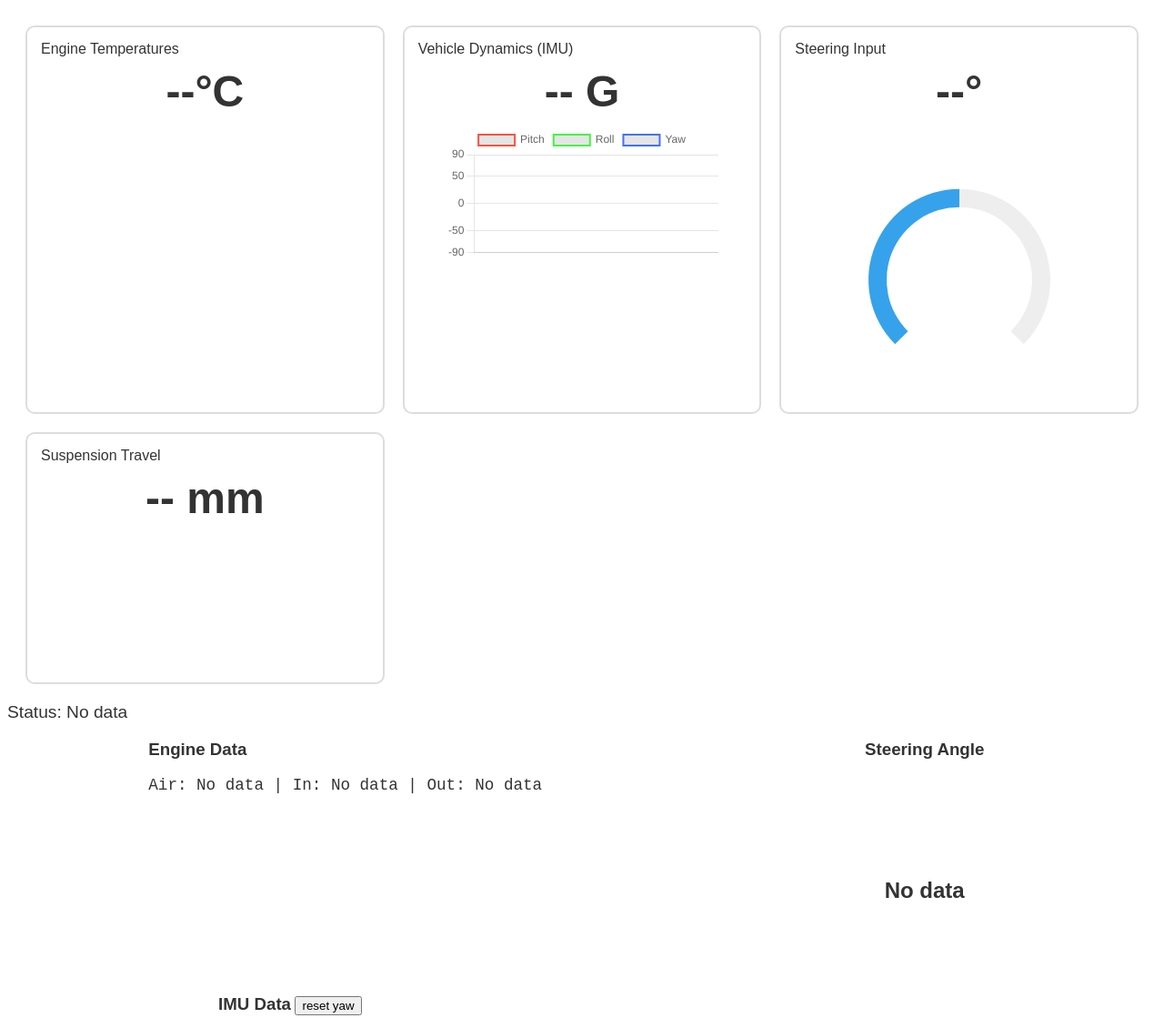
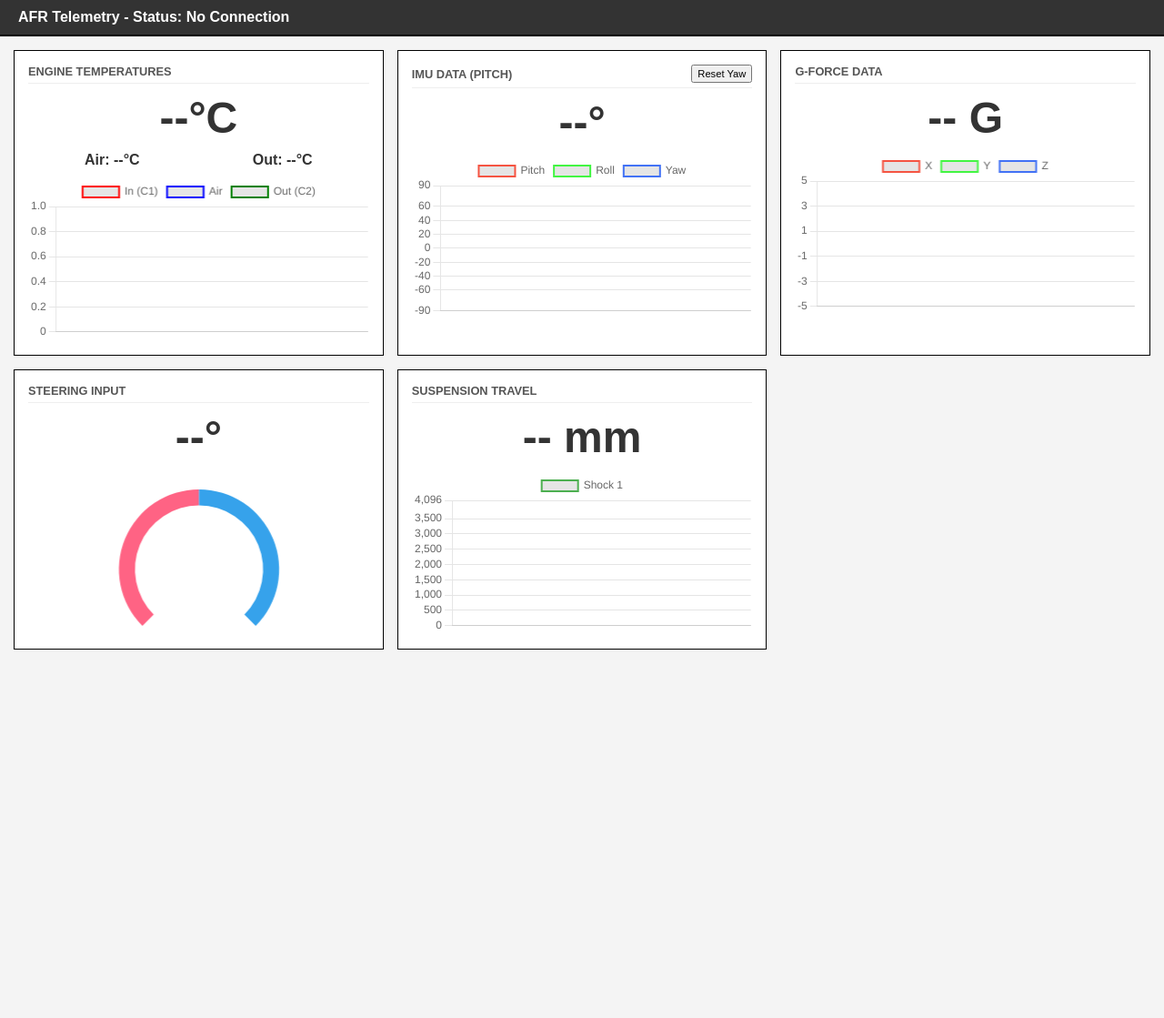
Before and after one commit to AFR-Vehicle-Dynamics/Wireless-Dashboard, a website: page Dashboard/dashboard.html in a window 1280 px wide. Shown: the top 1119 px of the page at 91% size. After the commit the page ends 800 px from the top, so only its background shows below. Drawn offline with nearby package versions, Linux system fonts and the light colour scheme; animation ran at ten frames a second.

Commit message:
feat: rework UI and integrate full vehicle telemetry for all sensor subsystems

```diff
--- a/Dashboard/dashboard.html
+++ b/Dashboard/dashboard.html
@@ -1,53 +1,34 @@
-<!DOCTYPE html>
+<!doctype html>
 <html>
   <head>
-  <meta charset="UTF-8">
+    <meta charset="UTF-8" />
+    <title>AFR Telemetry Dashboard</title>
     <script src="https://cdn.jsdelivr.net/npm/chart.js"></script>
     <style>
-    /* basic page styling */
+      /* General page styling */
       body {
         font-family: sans-serif;
         color: #333;
-    }
-    canvas { margin: auto; display: block; }
-
-    section {
-      display: flex;
-      flex-flow: row;
-      flex-wrap: wrap;
-      gap: 10px;
-
-      justify-content: space-around;
+        background-color: #f4f4f4;
+        margin: 0;
       }
 
-    .steering {
-      position: relative;
-      height: 200px;
-      width: 200px;
-      margin: 20px auto;
+      /* Status bar for connection info */
+      #status-bar {
+        padding: 10px 20px;
+        background: #333;
+        color: #fff;
+        font-weight: bold;
+        border-bottom: 2px solid #000;
       }
 
-    #Steering_angle {
-      position: absolute;
-      top: 50%;
-      left: 50%;
-      transform: translate(-50%, -50%);
-      font-size: 1.5rem;
-      font-weight: bold;
-    }
-
-    .thermal {
-      border-radius: 8px;
-    }
-
-    .thermal-data { font-size: 1.1rem; font-family: monospace; }
-
+      /* Responsive grid layout */
       .dashboard-grid {
         display: grid;
-      gap: 20px;
-      padding: 20px;
+        gap: 15px;
+        padding: 15px;
 
-      /* Desktop: 3 equal columns */
+        /* Default to 3 equal columns for desktop*/
         grid-template-columns: repeat(3, 1fr);
       }
 
@@ -65,150 +46,164 @@
         }
       }
 
+      /* Individual card styling */
       .card {
-      border: 2px solid #ddd;
-      border-radius: 10px;
+        border: 1px solid #000;
         padding: 15px;
-      transition: background-color 0.3s;
+        background-color: #fff;
+        display: flex;
+        flex-direction: column;
       }
 
-    .card.fault {
-      background-color: #ffeb3b;
-      border-color: #f44336;
+      .card-header {
+        font-size: 0.8rem;
+        font-weight: bold;
+        text-transform: uppercase;
+        color: #555;
+        display: flex;
+        justify-content: space-between;
+        align-items: center;
+        border-bottom: 1px solid #eee;
+        padding-bottom: 5px;
       }
 
-    .main-value {
+      .card-value {
         font-size: 3rem;
         font-weight: bold;
         text-align: center;
         margin: 10px 0;
       }
 
+      /* Ensures charts stay inside the cards */
+      .chart-container {
+        width: 100%;
+        height: 180px;
+        display: flex;
+        justify-content: center;
+        align-items: center;
+        overflow: hidden;
+      }
+
+      button {
+        font-size: 0.7rem;
+        cursor: pointer;
+        padding: 2px 5px;
+      }
     </style>
   </head>
   <body>
+    <div id="status-bar">
+      AFR Telemetry - Status: <span id="conn-status">Disconnected</span>
+    </div>
 
     <div class="dashboard-grid">
-
-    <div class ="card" id="engine-card">
+      <div class="card" id="engine-card">
         <div class="card-header">Engine Temperatures</div>
-      <div class="main-value">
-        <span id="c1_t_large">--</span>&deg;C
+        <div class="card-value"><span id="c1_main">--</span>&deg;C</div>
+        <div
+          style="
+            display: flex;
+            justify-content: space-around;
+            margin-bottom: 10px;
+            font-weight: bold;
+          "
+        >
+          <div>Air: <span id="air_data">--</span>&deg;C</div>
+          <div>Out: <span id="c2_data">--</span>&deg;C</div>
         </div>
         <div class="chart-container">
-        <canvas id="Thermal_chart"></canvas>
+          <canvas id="thermal_chart"></canvas>
         </div>
       </div>
 
       <div class="card" id="imu-card">
-      <div class="card-header"> Vehicle Dynamics (IMU)</div>
-      <div class="main-value">
-        <span id="imu_g_large">--</span> G
+        <div class="card-header">
+          IMU Data (Pitch)
+          <button onclick="offsetYaw()">Reset Yaw</button>
         </div>
+        <div class="card-value"><span id="pitch_main">--</span>&deg;</div>
         <div class="chart-container">
-        <canvas id="IMU_chart"></canvas>
+          <canvas id="imu_chart"></canvas>
+        </div>
+      </div>
+
+      <div class="card" id="gforce-card">
+        <div class="card-header">G-Force Data</div>
+        <div class="card-value"><span id="accel_main">--</span> G</div>
+        <div class="chart-container">
+          <canvas id="accel_chart"></canvas>
         </div>
       </div>
 
       <div class="card" id="steering-card">
         <div class="card-header">Steering Input</div>
-      <div class="main-value">
-        <span id="steer_angle_large">--</span>&deg;
-      </div>
+        <div class="card-value"><span id="steer_main">--</span>&deg;</div>
         <div class="chart-container">
-        <canvas id="Steering_chart"></canvas>
+          <canvas id="steering_chart"></canvas>
         </div>
       </div>
 
       <div class="card" id="suspension-card">
         <div class="card-header">Suspension Travel</div>
-      <div class="main-value">
-        <span id="susp_mm_large">--</span> mm
+        <div class="card-value"><span id="susp_main">--</span> mm</div>
+        <div class="chart-container">
+          <canvas id="suspension_chart"></canvas>
         </div>
-      <div class="chart-container">
-        <canvas id="Suspension_chart"></canvas>
       </div>
     </div>
 
-  </div>
+    <script>
+      const maxDataPoints = 50;
+      let currentYaw = 0;
+      let yawOffset = 0;
 
-  <div id="data" style="font-size: 1.2rem;">Status: No data</div>
-  <section>
-    <div class="thermal">
-      <h3>Engine Data</h3>
-      <p class="thermal-data">
-        Air: <span id="air_t">No data</span> |
-        In: <span id="c1_t">No data</span> |
-        Out: <span id="c2_t">No data</span>
-      </p>
-    </div>
+      function offsetYaw() {
+        yawOffset = currentYaw;
+        console.log("Yaw offset set to " + yawOffset);
+      }
 
-    <div class="section-divider">
-      <h3 style="text-align: center;">Steering Angle</h3>
-      <div class="steering">
-        <p id="Steering_angle">No data</p>
-        <canvas id="Steering_chart" width="300" height="300"></canvas>
-      </div>
-    </div>
-  </section>
-
-  <section>
-
-  <div class="IMU">
-    <h3 style="display: inline-block;">IMU Data</h3>
-    <button onclick="offsetYaw()">reset yaw</button>
-    <canvas id="IMU_chart" width="800" height="300"></canvas>
-    <canvas id="Accel_chart" width="800" height="300"></canvas>
-  </div>
-
-  <div class="Suspension">
-    <h3>Suspension Travel</h3>
-    <canvas id="LP_chart" width="800" height="300"></canvas>
-  </div>
-
-  </section>
-
-  <script>
-    // Chart Data Setup
-    const maxDataPoints = 50;
-    const LPctx = document.getElementById("LP_chart").getContext("2d");
-    const Steeringctx = document.getElementById("Steering_chart").getContext("2d");
-    const IMUctx = document.getElementById("IMU_chart").getContext("2d");
-    const Accelctx = document.getElementById("Accel_chart").getContext("2d");
-
-    // linear pot graph settings
-    const linearPotData = {
+      // thermal chart settings
+      const thermalData = {
         labels: [],
-      datasets: [{
-        label: "Shock 1",
+        datasets: [
+          {
+            label: "In (C1)",
             data: [],
-        borderColor: "#4CAF50",
+            borderColor: "red",
             borderWidth: 2,
             fill: false,
-        pointRadius: 0
-      }],
+            pointRadius: 0,
+          },
+          {
+            label: "Air",
+            data: [],
+            borderColor: "blue",
+            borderWidth: 2,
+            fill: false,
+            pointRadius: 0,
+          },
+          {
+            label: "Out (C2)",
+            data: [],
+            borderColor: "green",
+            borderWidth: 2,
+            fill: false,
+            pointRadius: 0,
+          },
+        ],
       };
 
-    // steering angle chart settings
-    const steeringData = {
-      labels: [],
-      datasets: [{
-        data: [0, 4096, 4096],
-        backgroundColor: ["#FF6384", "#36A2EB", "#eee"], // red, blue, and grey spot
-        borderWidth: 0
-      }],
-    };
-
-        // linear pot graph settings
+      // imu (pitch) chart settings
       const imuData = {
         labels: [],
-      datasets: [{
+        datasets: [
+          {
             label: "Pitch",
             data: [],
             borderColor: "#f55442",
             borderWidth: 2,
             fill: false,
-        pointRadius: 0
+            pointRadius: 0,
           },
           {
             label: "Roll",
@@ -216,7 +211,7 @@
             borderColor: "#42f542",
             borderWidth: 2,
             fill: false,
-        pointRadius: 0
+            pointRadius: 0,
           },
           {
             label: "Yaw",
@@ -224,19 +219,22 @@
             borderColor: "#4272f5",
             borderWidth: 2,
             fill: false,
-        pointRadius: 0
-      }],
+            pointRadius: 0,
+          },
+        ],
       };
 
+      // acceleration chart settings
       const accelData = {
         labels: [],
-      datasets: [{
+        datasets: [
+          {
             label: "X",
             data: [],
             borderColor: "#f55442",
             borderWidth: 2,
             fill: false,
-        pointRadius: 0
+            pointRadius: 0,
           },
           {
             label: "Y",
@@ -244,7 +242,7 @@
             borderColor: "#42f542",
             borderWidth: 2,
             fill: false,
-        pointRadius: 0
+            pointRadius: 0,
           },
           {
             label: "Z",
@@ -252,79 +250,160 @@
             borderColor: "#4272f5",
             borderWidth: 2,
             fill: false,
-        pointRadius: 0
-      }],
+            pointRadius: 0,
+          },
+        ],
       };
 
-    // create linear pot graph
-    const chart = new Chart(LPctx, {
+      // steering angle chart settings
+      const steeringData = {
+        labels: [],
+        datasets: [
+          {
+            data: [4096, 4096, 0],
+            backgroundColor: ["#FF6384", "#36A2EB", "#eee"], // red, blue, and grey spot
+            borderWidth: 0,
+          },
+        ],
+      };
+
+      // linear pot chart settings
+      const linearPotData = {
+        labels: [],
+        datasets: [
+          {
+            label: "Shock 1",
+            data: [],
+            borderColor: "#4CAF50",
+            borderWidth: 2,
+            fill: false,
+            pointRadius: 0,
+          },
+        ],
+      };
+
+      // create thermal graph
+      const thermalCtx = document
+        .getElementById("thermal_chart")
+        .getContext("2d");
+      const thermalChart = new Chart(thermalCtx, {
         type: "line",
-      data: linearPotData,
+        data: thermalData,
         options: {
-        responsive: false,
+          responsive: true,
+          maintainAspectRatio: false,
           animation: false,
-        scales: { y: { beginAtZero: true, max: 4096 } }
         },
       });
 
-    // create the steering doughnut gauge
-    const Steeringchart = new Chart(Steeringctx, {
-      type: "doughnut",
-      data: steeringData,
-      options: { cutout: "80%", circumference: 270, rotation: -135, radius: "100" },
-    });
-
-    const IMUchart = new Chart(IMUctx, {
+      // create imu pitch graph
+      const imuCtx = document.getElementById("imu_chart").getContext("2d");
+      const imuChart = new Chart(imuCtx, {
         type: "line",
         data: imuData,
         options: {
           responsive: true,
           maintainAspectRatio: false,
           animation: false,
-        scales: { y: { min: -90, max: 90 } }
+          scales: { y: { min: -90, max: 90 } },
         },
       });
 
-    const Accelchart = new Chart(Accelctx, {
+      // create acceleration graph
+      const accelCtx = document.getElementById("accel_chart").getContext("2d");
+      const accelChart = new Chart(accelCtx, {
         type: "line",
         data: accelData,
         options: {
           responsive: true,
           maintainAspectRatio: false,
           animation: false,
-        scales: { y: { min: -5, max: 5 } }
+          scales: { y: { min: -5, max: 5 } },
+        },
+      });
+
+      // create steering doughnut gauge
+      const steeringCtx = document
+        .getElementById("steering_chart")
+        .getContext("2d");
+      const steeringChart = new Chart(steeringCtx, {
+        type: "doughnut",
+        data: steeringData,
+        options: {
+          cutout: "80%",
+          circumference: 270,
+          rotation: -135,
+          maintainAspectRatio: false,
+          layout: {
+            padding: {
+              top: 10,
+              bottom: 10,
+            },
+          },
+        },
+      });
+
+      // create linear pot graph
+      const lpCtx = document
+        .getElementById("suspension_chart")
+        .getContext("2d");
+      const lpChart = new Chart(lpCtx, {
+        type: "line",
+        data: linearPotData,
+        options: {
+          responsive: true,
+          maintainAspectRatio: false,
+          animation: false,
+          scales: { y: { beginAtZero: true, max: 4096 } },
         },
       });
 
       // WebSocket (Connection) Logic
       // Automatically detects if we are on the car's IP or testing locally
-      const host = window.location.hostname || '127.0.0.1';
+      const host = window.location.hostname || "127.0.0.1";
       const gateway = `ws://${host}:8080/ws`;
 
       var ws = new WebSocket(gateway);
 
-    currentYaw = 0;
-    yawOffset = 0;
-    function offsetYaw() {yawOffset = currentYaw; console.log("Yaw offset set to " + yawOffset);};
       // runs every time the ESP32 sends new data
       ws.onmessage = function (e) {
         const data = JSON.parse(e.data);
 
         // if sensor is unplugged (returns -1), show "No data" and grey out
         if (data.raw === -1) {
-        document.getElementById("data").innerText = "Status: No data";
-        document.getElementById("Steering_angle").innerText = "No data";
+          document.getElementById("conn-status").innerText = "No data";
+          document.getElementById("steer_main").innerText = "No data";
           steeringData.datasets[0].backgroundColor = ["#eee", "#eee", "#eee"];
         } else {
           // update the text labels with real numbers
-        document.getElementById("data").innerText = "Status: Connected";
-        document.getElementById("Steering_angle").innerText = data.steer + "\u00B0";
+          document.getElementById("conn-status").innerText = "Connected";
+          steeringData.datasets[0].backgroundColor = [
+            "#FF6384",
+            "#36A2EB",
+            "#eee",
+          ];
 
-        steeringData.datasets[0].backgroundColor = ["#FF6384", "#36A2EB", "#eee"];
+          // update readouts
+          document.getElementById("c1_main").innerText =
+            data.c1 === -31.5 ? "--" : data.c1;
+          document.getElementById("air_data").innerText =
+            data.air === -31.5 ? "--" : data.air;
+          document.getElementById("c2_data").innerText =
+            data.c2 === -31.5 ? "--" : data.c2;
+          document.getElementById("pitch_main").innerText =
+            data.pitch === -31.5 ? "--" : data.pitch;
+          document.getElementById("accel_main").innerText =
+            data.yaccel === -1 ? "--" : data.yaccel;
+          document.getElementById("steer_main").innerText =
+            data.steer === -1 ? "--" : data.steer;
+          document.getElementById("susp_main").innerText =
+            data.raw === -1 ? "--" : data.raw;
 
-        // graph scrolling
-        linearPotData.labels.push(data.sample);
-        linearPotData.datasets[0].data.push(data.raw);
+          // push data to charts
+          thermalData.labels.push(data.sample);
+          thermalData.datasets[0].data.push(data.c1);
+          thermalData.datasets[1].data.push(data.air);
+          thermalData.datasets[2].data.push(data.c2);
 
           imuData.labels.push(data.sample);
           imuData.datasets[0].data.push(data.pitch);
@@ -337,44 +416,39 @@
           accelData.datasets[1].data.push(data.yaccel);
           accelData.datasets[2].data.push(data.zaccel);
 
-        if (linearPotData.labels.length > maxDataPoints) {
-          linearPotData.labels.shift();
-          linearPotData.datasets[0].data.shift();
-        }
-        if(imuData.labels.length > maxDataPoints) {
-          imuData.labels.shift();
-          imuData.datasets[0].data.shift();
-          imuData.datasets[1].data.shift();
-          imuData.datasets[2].data.shift();
-
-          accelData.labels.shift();
-          accelData.datasets[0].data.shift();
-          accelData.datasets[1].data.shift();
-          accelData.datasets[2].data.shift();
-        }
+          linearPotData.labels.push(data.sample);
+          linearPotData.datasets[0].data.push(data.raw);
 
           // update steering
           steeringData.datasets[0].data[0] = data.raw;
           steeringData.datasets[0].data[1] = 4096 - data.raw;
-        steeringData.datasets[0].data[2] = 4096;
+          steeringData.datasets[0].data[2] = 0;
         }
 
-      // update thermal labels; check for the -31.5 error code
-      document.getElementById("air_t").innerText = data.air === -31.5 ? "No data" : data.air + "\u00B0C";
-      document.getElementById("c1_t").innerText = data.c1 === -31.5 ? "No data" : data.c1 + "\u00B0C";
-      document.getElementById("c2_t").innerText = data.c2 === -31.5 ? "No data" : data.c2 + "\u00B0C";
+        // updates graph data
+        const datasets = [thermalData, imuData, accelData, linearPotData];
+        datasets.forEach((d) => {
+          if (d.labels.length > maxDataPoints) {
+            d.labels.shift();
+            d.datasets.forEach((s) => s.data.shift());
+          }
+        });
 
         // refresh charts on screen
-      chart.update();
-      Steeringchart.update();
-      IMUchart.update();
-      Accelchart.update();
+        thermalChart.update();
+        imuChart.update();
+        accelChart.update();
+        steeringChart.update();
+        lpChart.update();
       };
 
       // basic connection status updates
-    ws.onopen = function() { document.getElementById("data").innerText = "Status: Connected"; };
-    ws.onerror = function() { document.getElementById("data").innerText = "Status: No data"; };
-
+      ws.onopen = () => {
+        document.getElementById("conn-status").innerText = "Connected";
+      };
+      ws.onerror = () => {
+        document.getElementById("conn-status").innerText = "No Connection";
+      };
     </script>
   </body>
 </html>
```
Also changed, not shown: README.md. Lines whose indentation alone changed are shown as unchanged.
